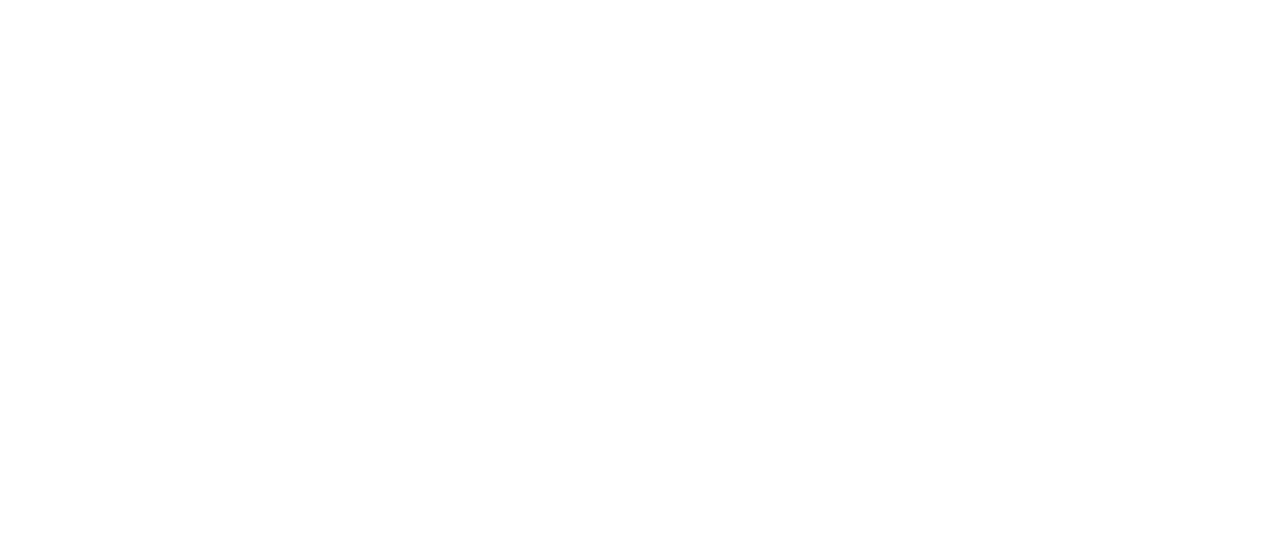
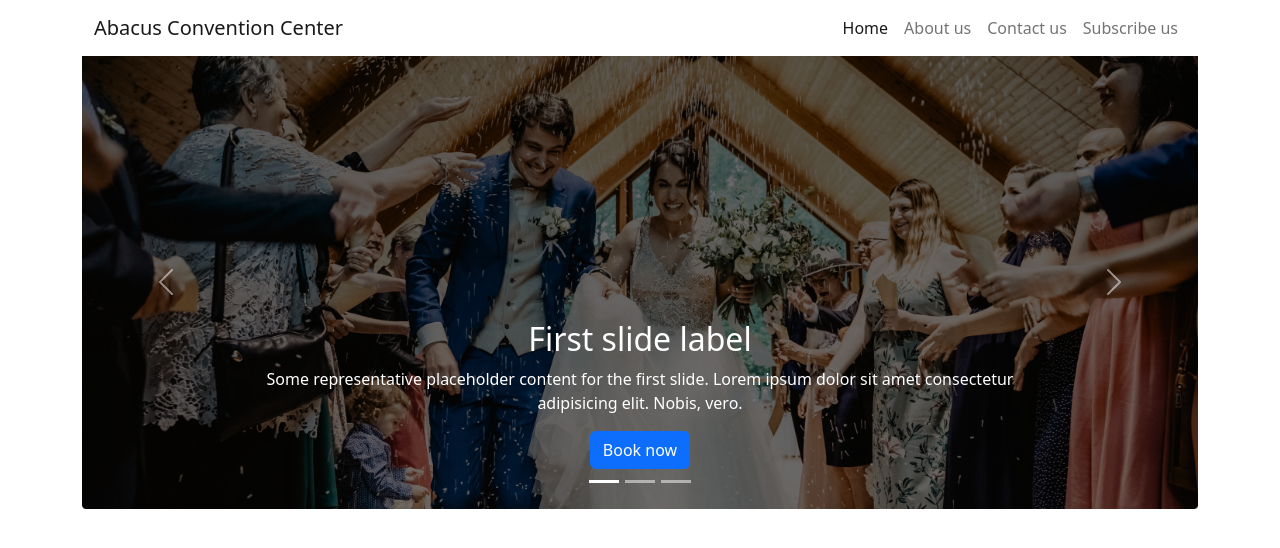
Before and after one commit to Sharminaktermetu/convention-center, a plain HTML site: page index.html in a window 1280 px wide. Drawn offline with nearby package versions, Linux system fonts and the light colour scheme.

Commit message:
header part added

```diff
--- a/index.html
+++ b/index.html
@@ -6,12 +6,85 @@
     <meta name="viewport" content="width=device-width, initial-scale=1.0">
     <title>Convention center</title>
     <!-- bootstrap css link -->
-
+    <!-- CSS only -->
+    <link href="https://cdn.jsdelivr.net/npm/bootstrap@5.2.0/dist/css/bootstrap.min.css" rel="stylesheet" integrity="sha384-gH2yIJqKdNHPEq0n4Mqa/HGKIhSkIHeL5AyhkYV8i59U5AR6csBvApHHNl/vI1Bx" crossorigin="anonymous">
 </head>
 <body>
     <!-- header banner starts -->
-    <header>
+    <header class="container">
+         <!-- navbar starts -->
+         <nav class="navbar navbar-expand-lg">
+            <div class="container-fluid">
+              <a class="navbar-brand" href="#">Abacus Convention Center</a>
+              <button class="navbar-toggler" type="button" data-bs-toggle="collapse" data-bs-target="#navbarSupportedContent" aria-controls="navbarSupportedContent" aria-expanded="false" aria-label="Toggle navigation">
+                <span class="navbar-toggler-icon"></span>
+              </button>
+              <div class="collapse navbar-collapse " id="navbarSupportedContent">
+                <ul class="navbar-nav mb-2 mb-lg-0 ms-auto">
+                  <li class="nav-item">
+                    <a class="nav-link active" aria-current="page" href="#">Home</a>
+                  </li>
+                  <li class="nav-item">
+                    <a class="nav-link" href="#">About us</a>
+                  </li>
+                  <li class="nav-item">
+                    <a class="nav-link ">Contact us</a>
+                  </li>
+                  <li class="nav-item">
+                    <a class="nav-link ">Subscribe us</a>
+                  </li>
 
+                </ul>
+              </div>
+            </div>
+          </nav>
+          <!-- navabar end -->
+          <!-- carosol starts -->
+          <div id="carouselExampleCaptions" class="carousel slide" data-bs-ride="false">
+            <div class="carousel-indicators">
+              <button type="button" data-bs-target="#carouselExampleCaptions" data-bs-slide-to="0" class="active" aria-current="true" aria-label="Slide 1"></button>
+              <button type="button" data-bs-target="#carouselExampleCaptions" data-bs-slide-to="1" aria-label="Slide 2"></button>
+              <button type="button" data-bs-target="#carouselExampleCaptions" data-bs-slide-to="2" aria-label="Slide 3"></button>
+            </div>
+            <div class="carousel-inner">
+              <div class="carousel-item active">
+                <img src="images/banner.png" class="d-block w-100" alt="...">
+                <div class="carousel-caption d-none d-md-block">
+                  <h2>First slide label</h2>
+                  <p>Some representative placeholder content for the first slide. Lorem ipsum dolor sit amet consectetur adipisicing elit. Nobis, vero. </p>
+                  <a class="btn btn-primary" href="#">Book now</a>
+                </div>
+              </div>
+              <div class="carousel-item">
+                <img src="images/banner.png" class="d-block w-100" alt="...">
+                <div class="carousel-caption d-none d-md-block">
+                  <h2>The perfect venue for your next event
+                    </h2>
+                  <p>Amet minim mollit non deserunt ullamco est sit aliqua
+                    dolor do amet sint. Velit officia consequat duis enim velit .</p>
+                    <a class="btn btn-primary" href="#">Book now</a>
+                </div>
+              </div>
+              <div class="carousel-item">
+                <img src="images/banner.png" class="d-block w-100" alt="...">
+                <div class="carousel-caption d-none d-md-block">
+                  <h2>Third slide label</h2>
+                  <p>Amet minim mollit non deserunt ullamco est sit aliqua
+                    dolor do amet sint. Velit officia consequat duis enim velit .</p>
+                    <a class="btn btn-primary" href="#">Book now</a>
+                </div>
+              </div>
+            </div>
+            <button class="carousel-control-prev" type="button" data-bs-target="#carouselExampleCaptions" data-bs-slide="prev">
+              <span class="carousel-control-prev-icon" aria-hidden="true"></span>
+              <span class="visually-hidden">Previous</span>
+            </button>
+            <button class="carousel-control-next" type="button" data-bs-target="#carouselExampleCaptions" data-bs-slide="next">
+              <span class="carousel-control-next-icon" aria-hidden="true"></span>
+              <span class="visually-hidden">Next</span>
+            </button>
+          </div>
+          <!-- carousel end -->
     </header>
 <!-- main part starts -->
     <main>
@@ -23,5 +96,7 @@
 
     </footer>
     <!-- bootstrap js link -->
+    <!-- JavaScript Bundle with Popper -->
+<script src="https://cdn.jsdelivr.net/npm/bootstrap@5.2.0/dist/js/bootstrap.bundle.min.js" integrity="sha384-A3rJD856KowSb7dwlZdYEkO39Gagi7vIsF0jrRAoQmDKKtQBHUuLZ9AsSv4jD4Xa" crossorigin="anonymous"></script>
 </body>
 </html>
```
Also changed, not shown: icons/Vector.svg (added), icons/arrow-forward 1.svg (added), icons/ctor.svg (added), icons/menu-2 1.svg (added), icons/watermark.svg (added), images/banner.png (added), images/people.png (added), images/person 1.png (added), images/person 2.png (added), images/person 3.png (added), images/wedding.png (added).
